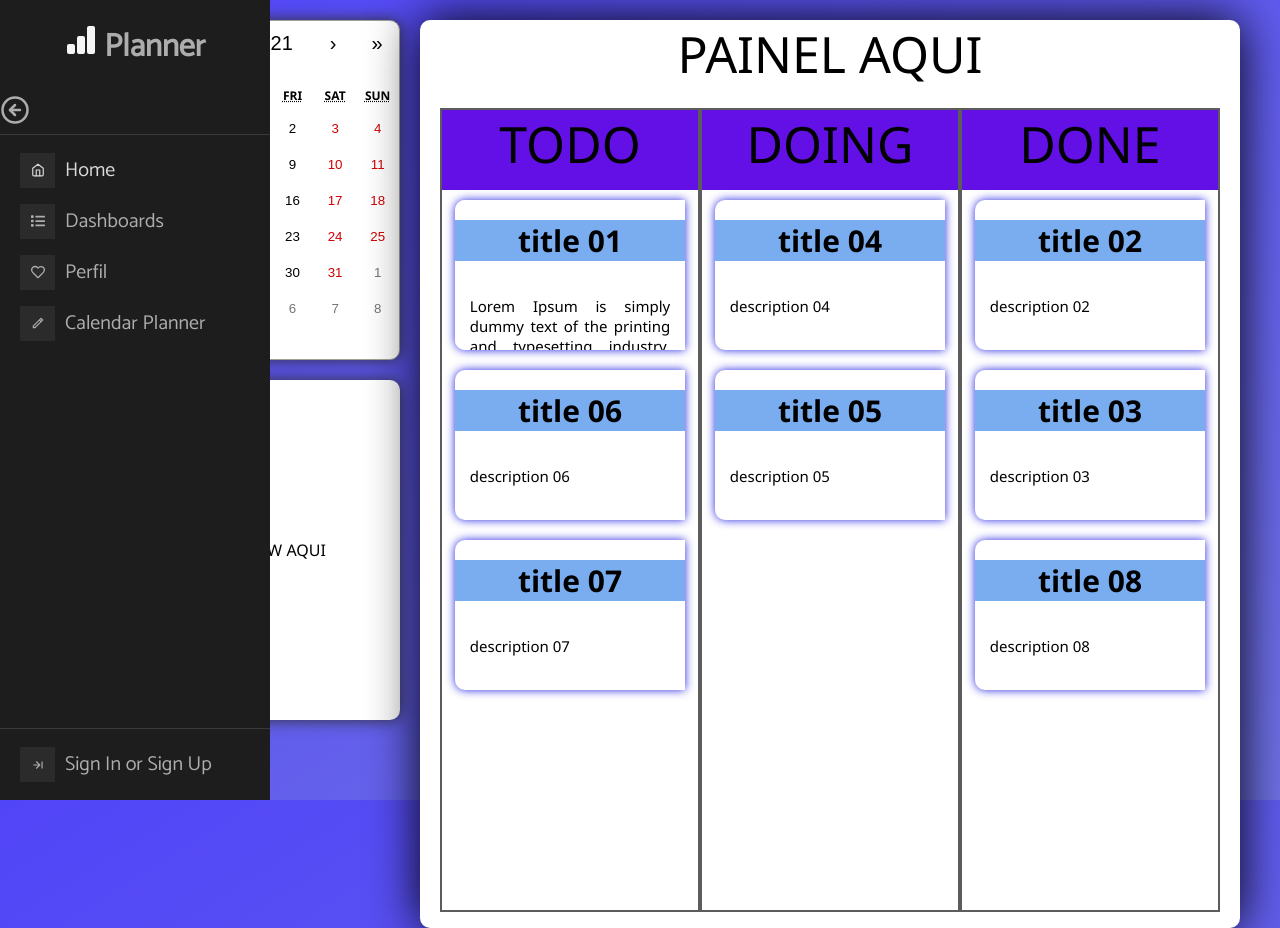
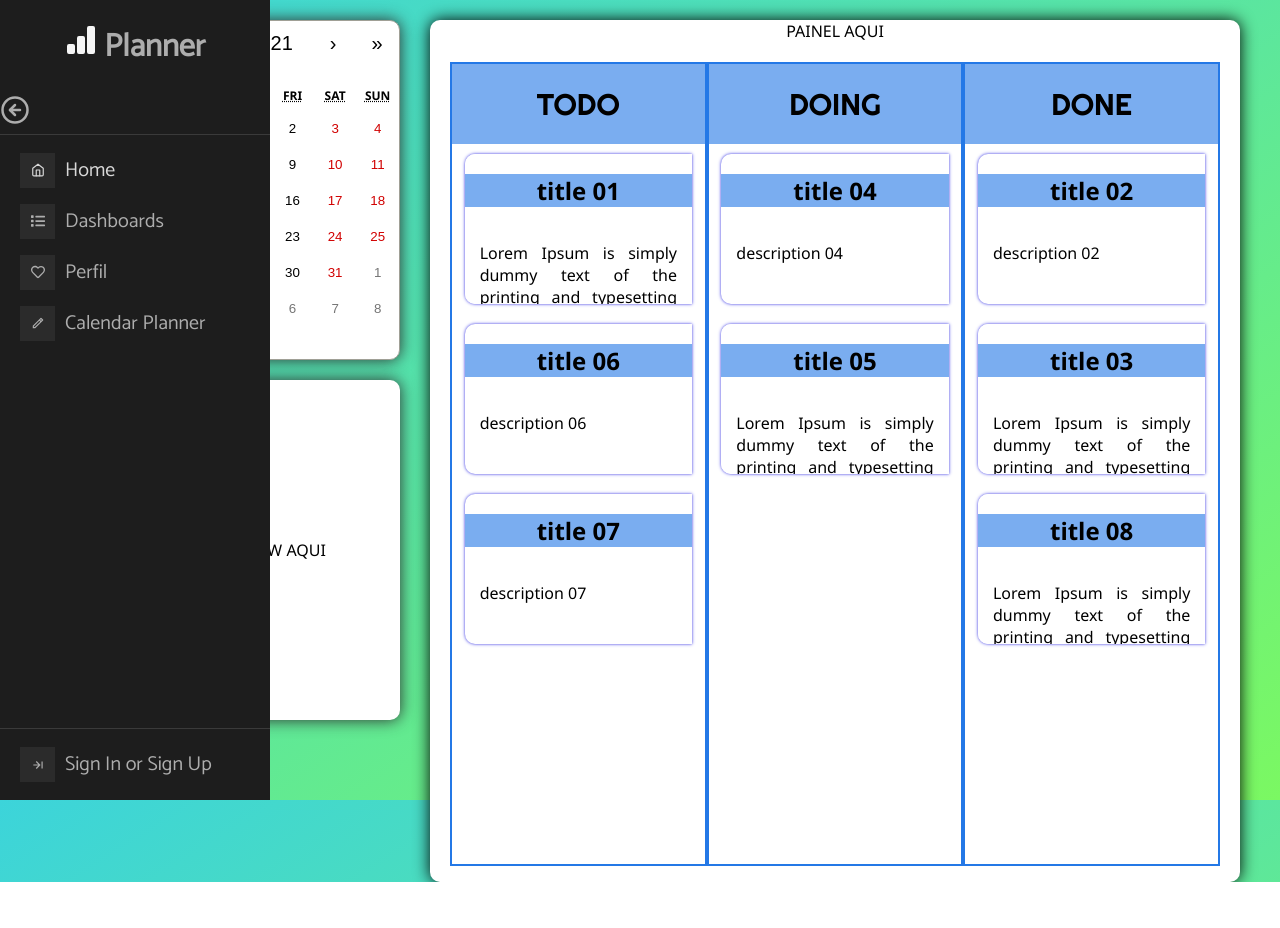
Before and after one commit to AnaLinsDev/todo-front-gps-deploy, a React (Create React App) app: page /scheduler in a window 1280 px wide. Shown: the top 928 px of the page. After the commit the page ends 882 px from the top, so only its background shows below. Built offline with nearby package versions, Linux system fonts and the light colour scheme.

Commit message:
mudando fontsize e alterando cor de fundo

```diff
--- a/src/App.css
+++ b/src/App.css
@@ -1,6 +1,7 @@
 
 html{
-  background-image: linear-gradient(to bottom right, rgb(81, 69, 248), rgb(111, 113, 228));
+  /* background-image: linear-gradient(to bottom right, rgb(81, 69, 248), rgb(111, 113, 228)); */
+  background-image: linear-gradient(to bottom right, rgb(60, 212, 218), rgb(123, 248, 98));
   background-attachment: fixed;
   scroll-behavior: smooth;
 
--- a/src/components/painel/painel.jsx
+++ b/src/components/painel/painel.jsx
@@ -20,7 +20,7 @@ function Painel(){
         },
         {
             title: "title 03",
-            description:"description 03",
+            description:"Lorem Ipsum is simply dummy text of the printing and typesetting industry. Lorem Ipsum has been the industry's standard dummy text ever since the 1500s, when an unknown printer took a galley of type and scrambled it to make a type specimen book. It has survived not only five centuries, but also the leap into electronic typesetting, remaining essentially unchanged. It was popularised in the 1960s with the release of Letraset sheets containing Lorem Ipsum passages, and more recently with desktop publishing software like Aldus PageMaker including versions of Lorem Ipsum.",
             status:"DONE",
             data: "03/04/2021"
         },
@@ -32,7 +32,7 @@ function Painel(){
         },
         {
             title: "title 05",
-            description:"description 05",
+            description:"Lorem Ipsum is simply dummy text of the printing and typesetting industry. Lorem Ipsum has been the industry's standard dummy text ever since the 1500s, when an unknown printer took a galley of type and scrambled it to make a type specimen book. It has survived not only five centuries, but also the leap into electronic typesetting, remaining essentially unchanged. It was popularised in the 1960s with the release of Letraset sheets containing Lorem Ipsum passages, and more recently with desktop publishing software like Aldus PageMaker including versions of Lorem Ipsum.",
             status:"DOING",
             data: "03/04/2021"
         },
@@ -50,7 +50,7 @@ function Painel(){
         },
         {
             title: "title 08",
-            description:"description 08",
+            description:"Lorem Ipsum is simply dummy text of the printing and typesetting industry. Lorem Ipsum has been the industry's standard dummy text ever since the 1500s, when an unknown printer took a galley of type and scrambled it to make a type specimen book. It has survived not only five centuries, but also the leap into electronic typesetting, remaining essentially unchanged. It was popularised in the 1960s with the release of Letraset sheets containing Lorem Ipsum passages, and more recently with desktop publishing software like Aldus PageMaker including versions of Lorem Ipsum.",
             status:"DONE",
             data: "03/04/2021"
         }]
--- a/src/components/painel/painel.scss
+++ b/src/components/painel/painel.scss
@@ -1,3 +1,4 @@
+@import url('https://fonts.googleapis.com/css2?family=Righteous&display=swap');
 .painel{
     width: 100%;
     height: auto;
@@ -6,7 +7,7 @@
     box-shadow: 0 0 1em black;
     border-radius: 10px;
     text-align: center;
-    font-size: 50px;
+
 
 
     .painel-main{
@@ -18,7 +19,7 @@
         .painel-colunm{
             height: 100vh;
             border-collapse: collapse;
-            border: 2px solid rgb(92, 92, 92);
+            border: 2px solid rgb(36, 120, 230);
         }
         .painel-colunm-tasks{
             height: 100;
@@ -28,7 +29,15 @@
         .painel-colunm p.type{
             margin: 0;
             height: 10%;
-            background-color: rgb(98, 16, 230);
+            font-family: 'Indie Flower', cursive;
+            background-color: rgb(122, 173, 240);
+            font-family: 'Righteous', cursive;
+            font-size: 30px;
+
+            display: flex;
+            justify-content: center;
+            align-items: center;
+            margin:auto;
         }
     }
 }
--- a/src/components/taskPainel/taskPainel.jsx
+++ b/src/components/taskPainel/taskPainel.jsx
@@ -4,7 +4,7 @@ import './taskPainel.scss'
 
 const TaskPainel = ({task}) => (
     <div className='task-painel'>
-     <h1>{task.title}</h1>
+     <h2>{task.title}</h2>
      <p>{task.description}</p>
     </div>
 )
--- a/src/components/taskPainel/taskPainel.scss
+++ b/src/components/taskPainel/taskPainel.scss
@@ -8,12 +8,12 @@
     overflow: auto;
     scroll-behavior: smooth;
 
-    h1{
-        font-size: 30px;
+    h2{
+
         background-color: rgb(122, 173, 240);
     }
     p{
-        font-size: 15px;
+
         text-align: justify;
         padding: 15px;
     }
--- a/src/pages/scheduler/scheduler.scss
+++ b/src/pages/scheduler/scheduler.scss
@@ -1,7 +1,8 @@
+
 .scheduler{
     display: grid;
     margin-top: 20px;
-    grid-gap: 20px;
+    grid-gap: 30px;
     grid-template-columns: repeat(8, 1fr);
 
 .calendar-task{
```
